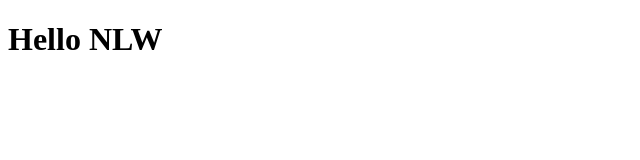
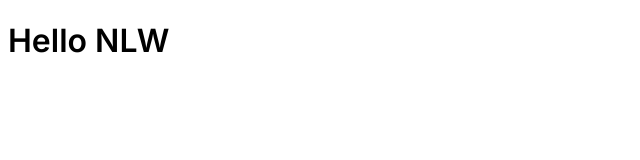
Before and after one commit to userthiago/move.it, a React (Create React App) app: page / in a window 1280 px wide. Shown: the top 160 px of the page, without its empty margins (0-640 px from the left). Built offline with nearby package versions, Linux system fonts and the light colour scheme.

Commit message:
style: Adicionando fontes ao projeto.

```diff
--- a/public/index.html
+++ b/public/index.html
@@ -4,6 +4,8 @@
     <meta charset="utf-8" />
     <meta name="viewport" content="width=device-width, initial-scale=1" />
     <title>Move.it</title>
+    <link rel="preconnect" href="https://fonts.gstatic.com">
+    <link href="https://fonts.googleapis.com/css2?family=Inter:wght@400;500;600&family=Rajdhani:wght@600&display=swap" rel="stylesheet">
   </head>
   <body>
     <noscript>You need to enable JavaScript to run this app.</noscript>
--- a/src/App.tsx
+++ b/src/App.tsx
@@ -1,3 +1,5 @@
+import './styles/global.css';
+
 function App() {
   return (
     <h1>
--- /dev/null
+++ b/src/styles/global.css
@@ -0,0 +1,3 @@
+body {
+  font-family: 'Inter', sans-serif;
+}
```
